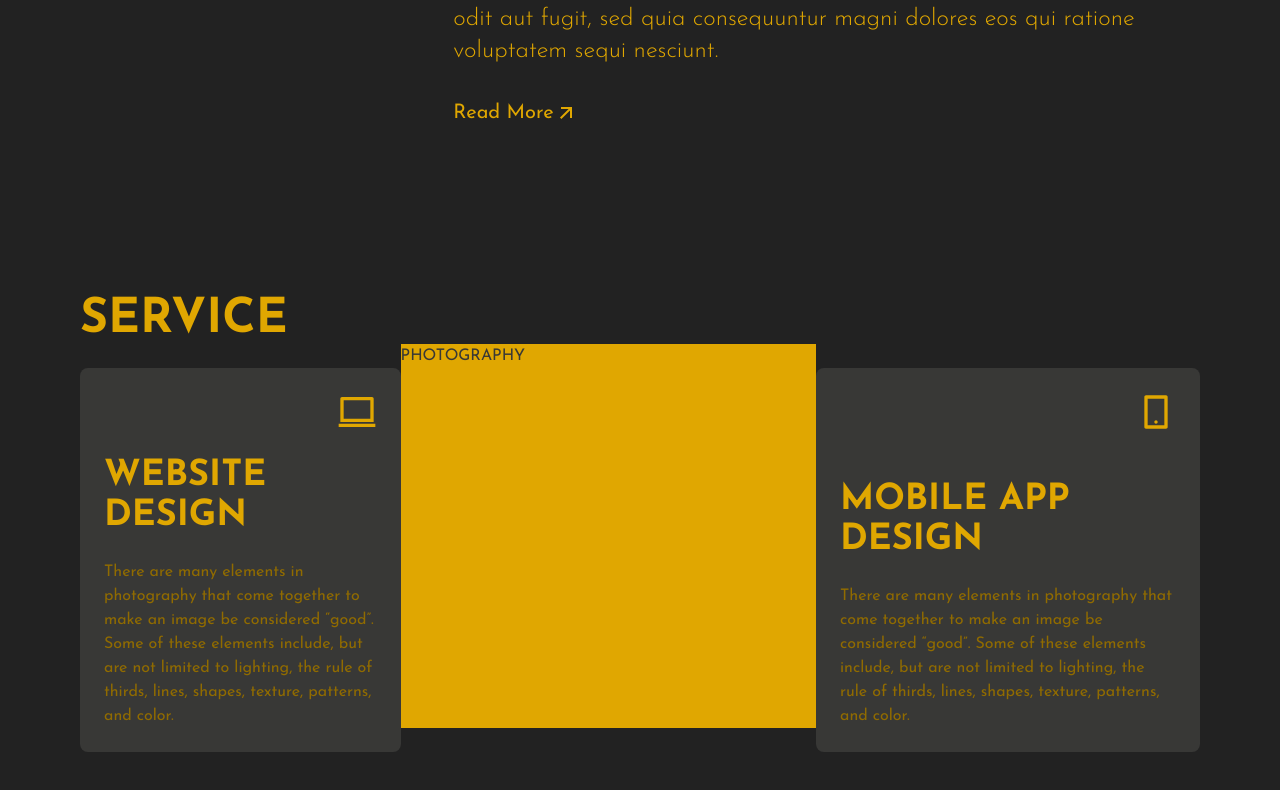
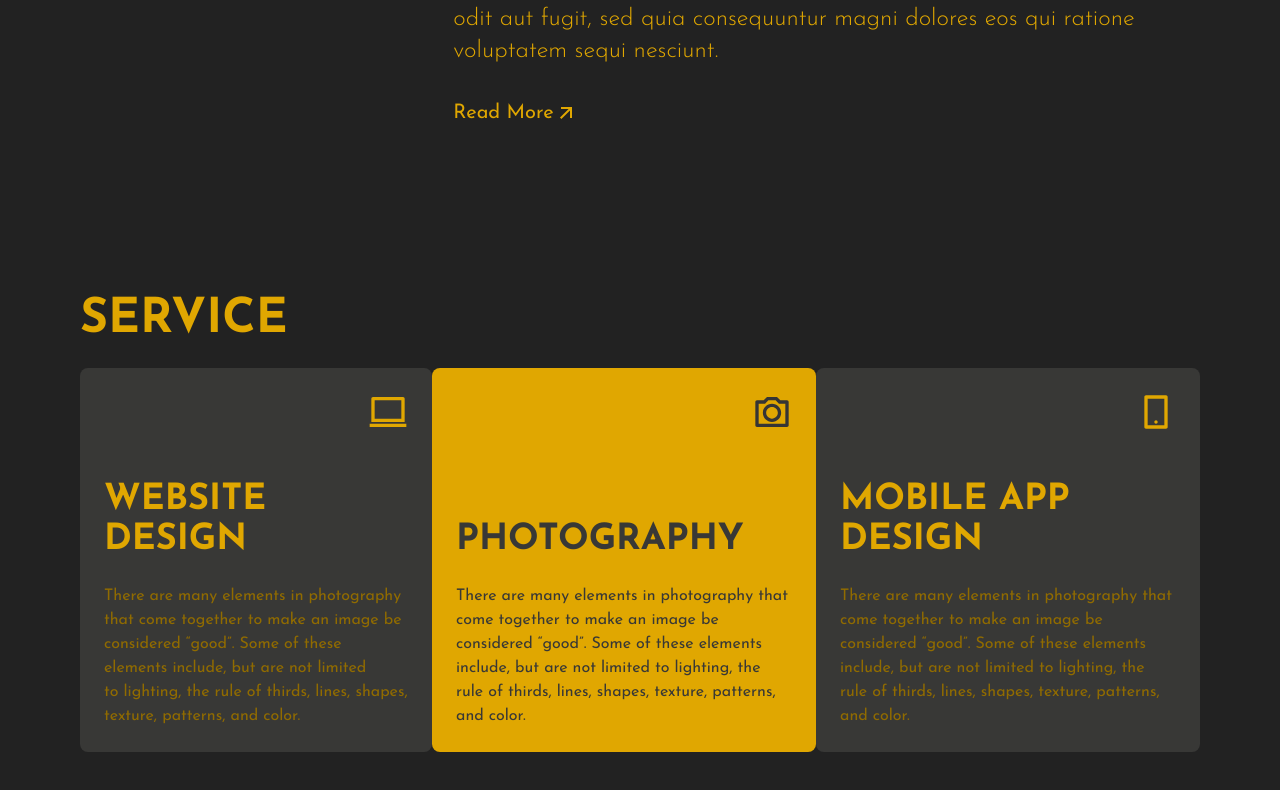
Before and after one commit to andocs/assy-portfolio, a Next.js app: page / in a window 1280 px wide. Shown: the part 1509-2299 px from the top of the page. Built offline with nearby package versions, Linux system fonts and the light colour scheme.

Commit message:
added photography content

```diff
--- a/src/app/page.jsx
+++ b/src/app/page.jsx
@@ -255,13 +255,45 @@ export default function Home() {
                   </div>
                 </div>
 
-                <div className="bg-[#E0A701] h-96 w-[32rem] text-[#383836]">
-                  PHOTOGRAPHY
+                {/* Card Section */}
+                <div className="flex flex-row justify-evenly">
+                  {/* Card 2 */}
+                  <div className="bg-[#E0A701] h-96 w-96 rounded-lg flex flex-col mt-6 p-6 justify-between">
+                    {/* Camera Icon */}
+                    <div className="flex justify-end">
+                      <svg
+                        className="w-10"
+                        xmlns="http://www.w3.org/2000/svg"
+                        viewBox="0 0 24 24"
+                        fill="rgba(53,53,53,1)"
+                      >
+                        <path d="M9.82843 5L7.82843 7H4V19H20V7H16.1716L14.1716 5H9.82843ZM9 3H15L17 5H21C21.5523 5 22 5.44772 22 6V20C22 20.5523 21.5523 21 21 21H3C2.44772 21 2 20.5523 2 20V6C2 5.44772 2.44772 5 3 5H7L9 3ZM12 18C8.96243 18 6.5 15.5376 6.5 12.5C6.5 9.46243 8.96243 7 12 7C15.0376 7 17.5 9.46243 17.5 12.5C17.5 15.5376 15.0376 18 12 18ZM12 16C13.933 16 15.5 14.433 15.5 12.5C15.5 10.567 13.933 9 12 9C10.067 9 8.5 10.567 8.5 12.5C8.5 14.433 10.067 16 12 16Z"></path>
+                      </svg>
+                    </div>
+
+                    {/* Text Group */}
+                    <div className="space-y-6">
+                      {/* Website Design Header */}
+                      <div>
+                        <h1 className="text-[#383836] text-4xl font-bold break-words">
+                          PHOTOGRAPHY
+                        </h1>
+                      </div>
+
+                      <p className="text-[#383836]">
+                        There are many elements in photography that come
+                        together to make an image be considered “good”. Some of
+                        these elements include, but are not limited to lighting,
+                        the rule of thirds, lines, shapes, texture, patterns,
+                        and color.
+                      </p>
+                    </div>
+                  </div>
                 </div>
 
                 {/* Cards Section */}
                 <div className="flex flex-row justify-evenly">
-                  {/* Card 2 */}
+                  {/* Card 3 */}
                   <div className="bg-[#383836] h-96 w-96 rounded-lg flex flex-col mt-6 p-6 justify-between">
                     {/* Computer Icon */}
                     <div className="flex justify-end">
```
